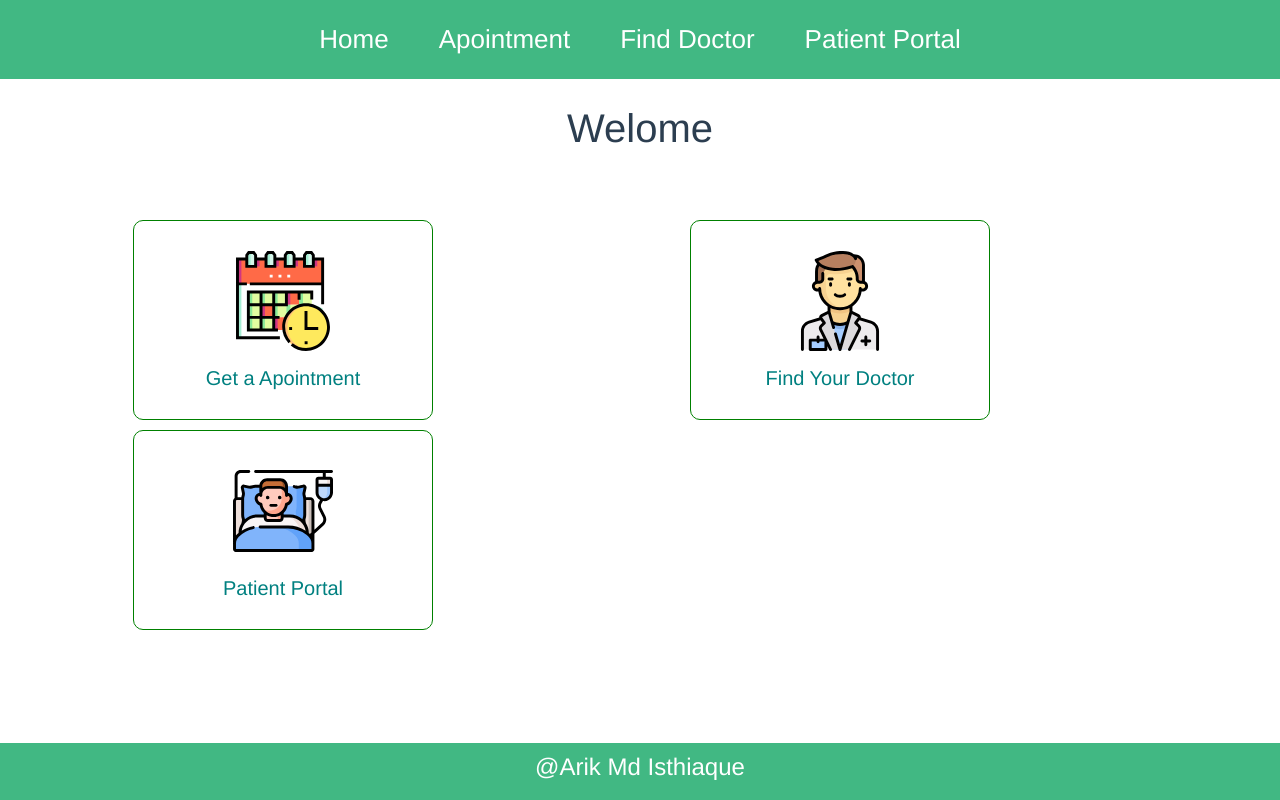
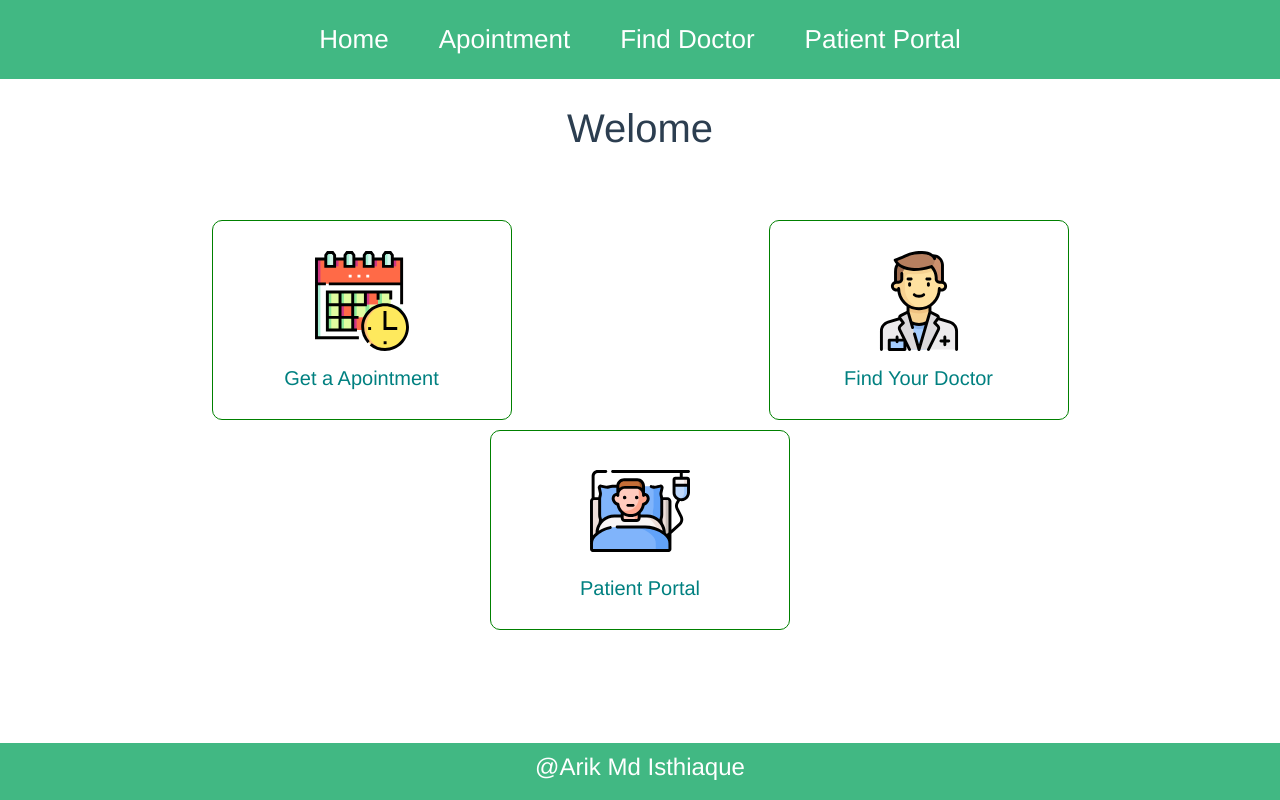
Before and after one commit to Arik096/app_sys_FE, a Vue app: page / in a window 1280 px wide. Built offline with nearby package versions, Linux system fonts and the light colour scheme.

Commit message:
navbar footer added

```diff
--- a/src/views/Home.vue
+++ b/src/views/Home.vue
@@ -6,7 +6,7 @@
     <div class="container" id="option_boxes">
       <div class="row">
         <div
-          class="col-md" id="single_box"
+          class="col-sm" id="single_box"
           v-for="homepage_icon in homepage_icons"
           :key="homepage_icon.name"
         >
@@ -43,11 +43,17 @@ export default {
 #home_title, #option_boxes{
   padding: 25px;
   display: grid;
-  justify-content: center;
+  align-self: center;
+  align-items: center;
+  justify-items: center;
 }
 #single_box{
   padding-left: 50px;
   padding-right: 50px;
   padding-top: 10px;
+  display: grid;
+  align-self: center;
+  align-items: center;
+  justify-items: center;
 }
 </style>
```
